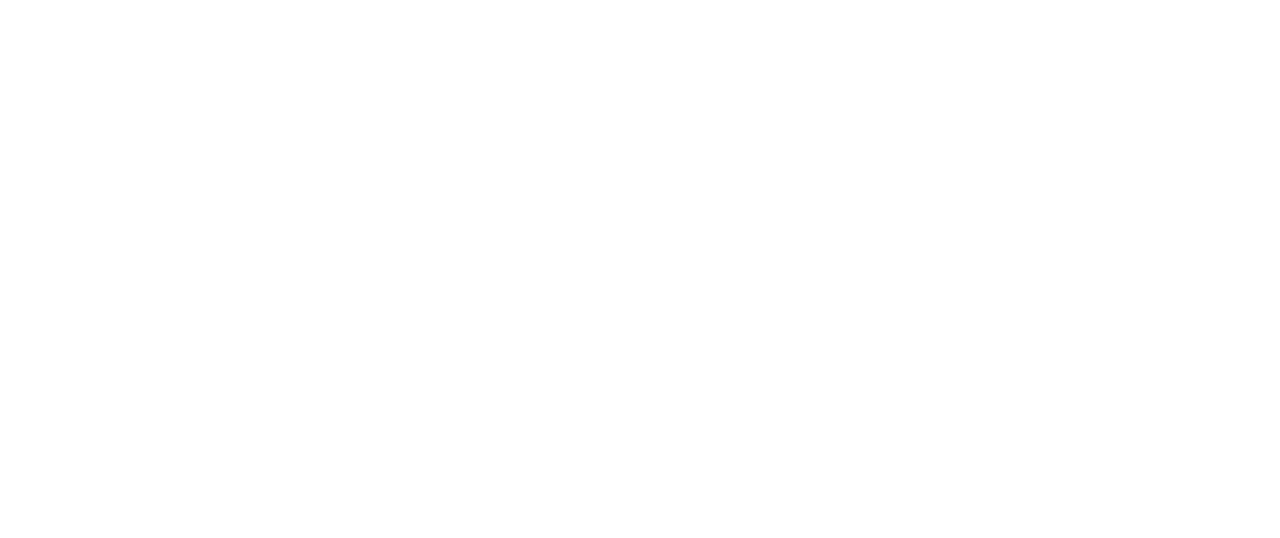
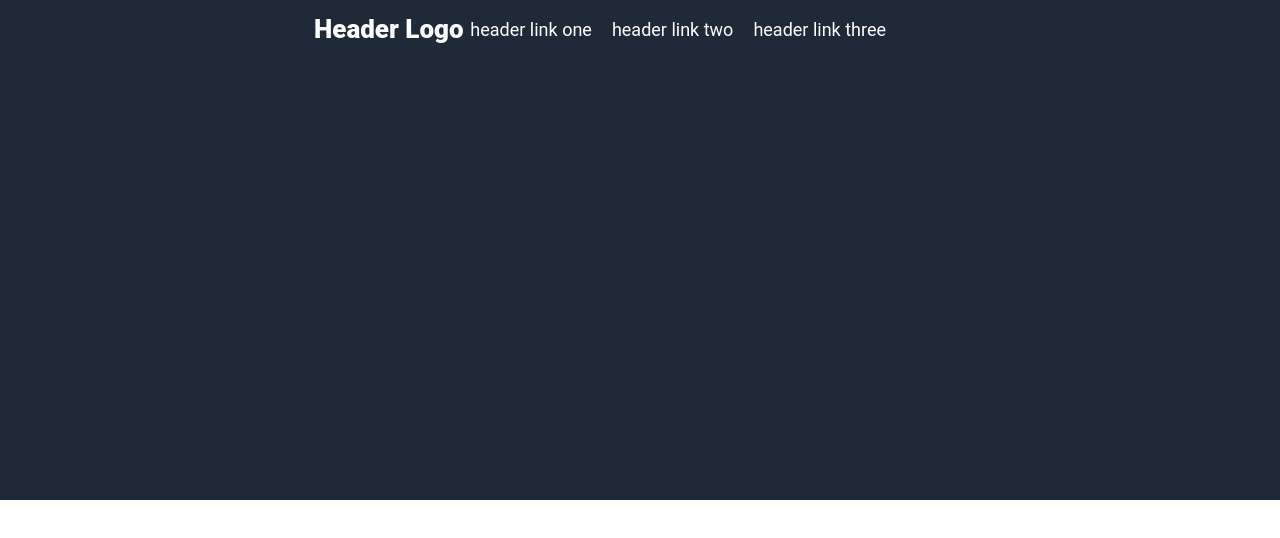
Before and after one commit to XcentriXTV/landing-page, a plain HTML site: page index.html in a window 1280 px wide. Drawn offline with Linux system fonts and the light colour scheme; a web font is replaced by a local one.

Commit message:
Created and styled header section

```diff
--- a/css/style.css
+++ b/css/style.css
@@ -5,3 +5,48 @@
     padding: 0;
     box-sizing: border-box;
 }
+
+body {
+    margin: 0;
+    min-height: 100vh;
+    font-family: Roboto, sans-serif;
+    display: flex;
+    flex-direction: column;
+}
+.body {
+    flex: 1;
+    display: flex;
+    font-family: 'Roboto Slab', serif;
+
+}
+
+ul {
+    list-style: none;
+    display: flex;
+    gap: 20px;
+}
+
+header {
+    background-color: #1F2937;
+    color: white;
+    height: 500px;
+    text-align: left;
+}
+.logo {
+    font-size: 26px;
+    font-weight: 900;
+}
+
+.header {
+    display: flex;
+    justify-content: space-between;
+    align-items: center;
+    padding: 14px;
+    margin-left: 300px;
+}
+
+.right-links {
+    font-size: 18px;
+    justify-content: flex-end;
+    margin-right: 380px;
+}
--- a/index.html
+++ b/index.html
@@ -8,12 +8,17 @@
     <link rel = "stylesheet" href = "./css/style.css">
 </head>
 <body>
-
-
-
-
-
-
-
+    <header>
+        <div class="header">
+        <div class="logo">
+        <p>Header Logo</p>
+        </div>
+        <ul class="right-links">
+            <li><a href="#"></a>header link one</li>
+            <li><a href="#"></a> header link two</li>
+            <li><a href="#"></a>header link three</li>
+        </ul>
+        </div>
+    </header>
 </body>
 </html>
```
